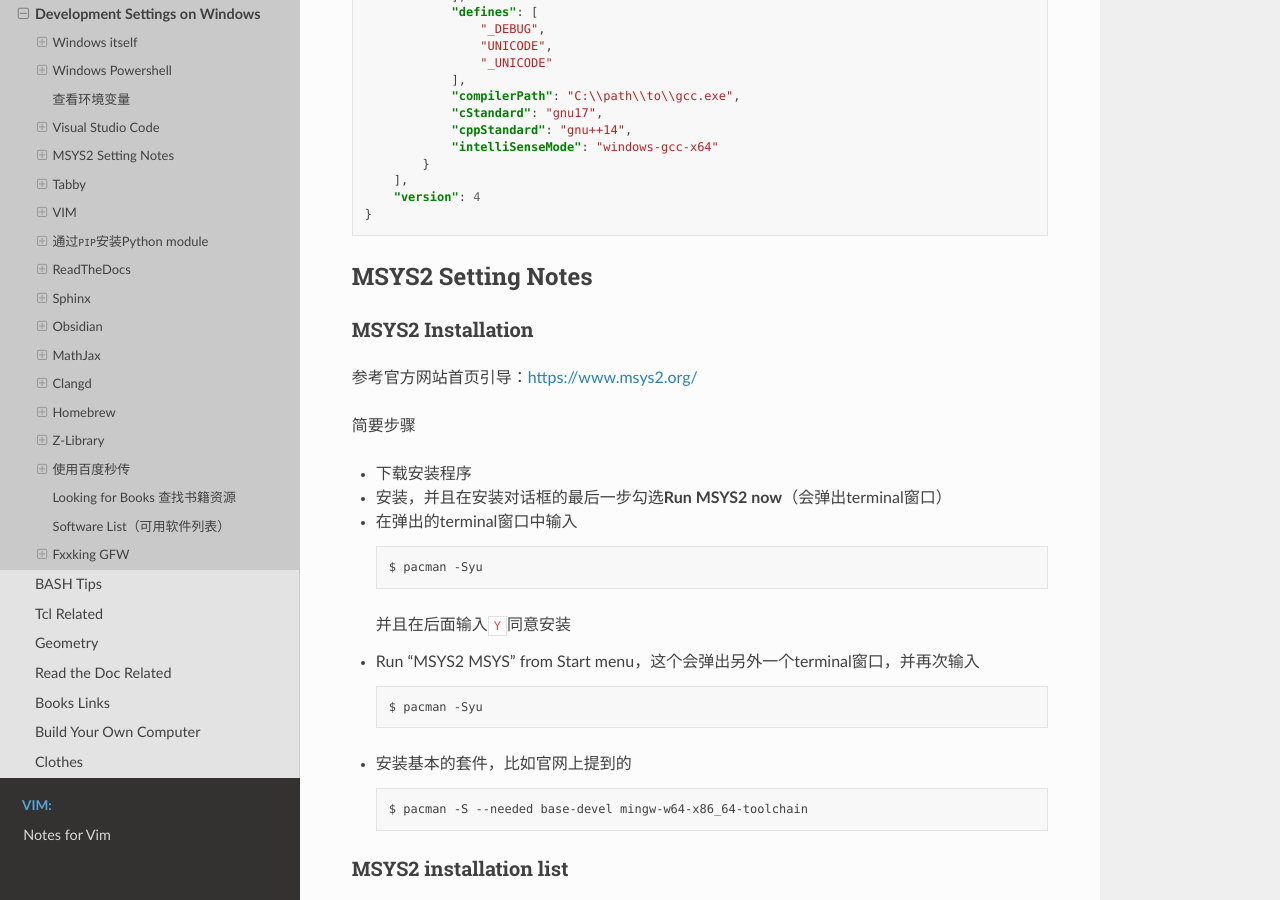
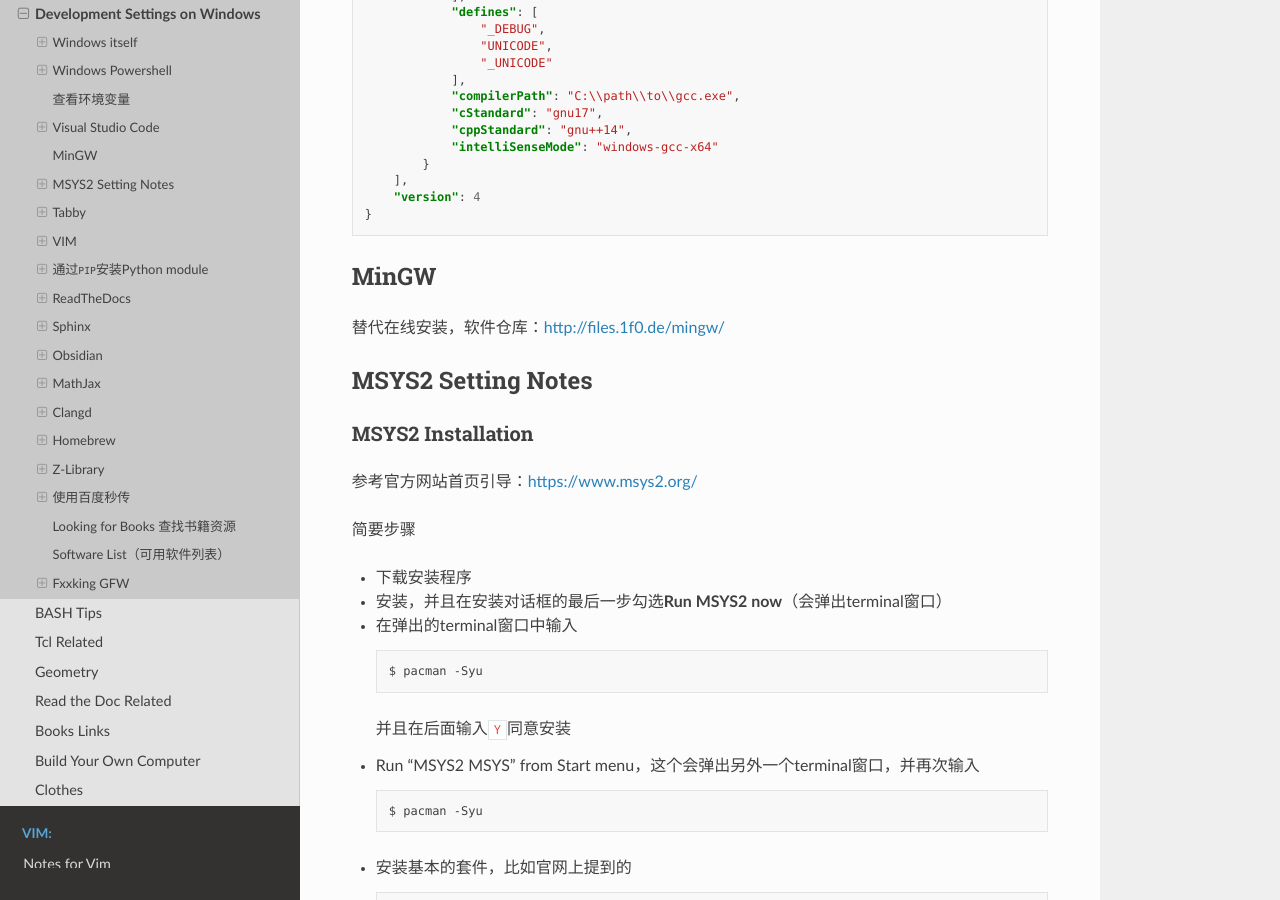
Before and after one commit to Pyrad/pyradnotes, a Sphinx documentation site: the page built from source/Notes/WinDevEnvSetup.md, in a window 1280 px wide and 900 px high, scrolled down 5249 px. Built offline with Sphinx 7.4.7 and the Read the Docs theme 2.0.0, drawn with Linux system fonts in a browser that asks for light colours.

Commit message:
Note Add MinGW section

````diff
--- a/source/Notes/WinDevEnvSetup.md
+++ b/source/Notes/WinDevEnvSetup.md
@@ -259,7 +259,9 @@
 ```
 
 
-
+## MinGW
+
+替代在线安装，软件仓库：[http://files.1f0.de/mingw/](http://files.1f0.de/mingw/)
 
 
 ## MSYS2 Setting Notes
````
